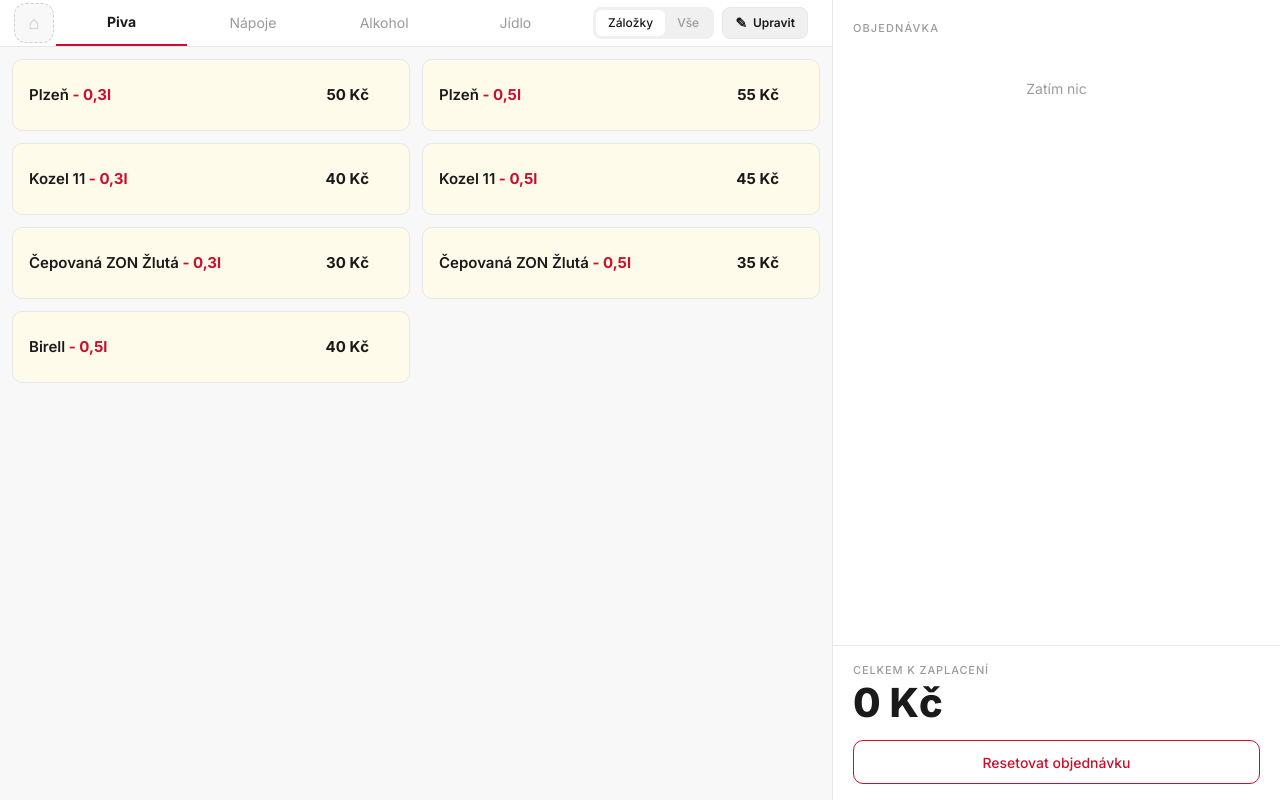
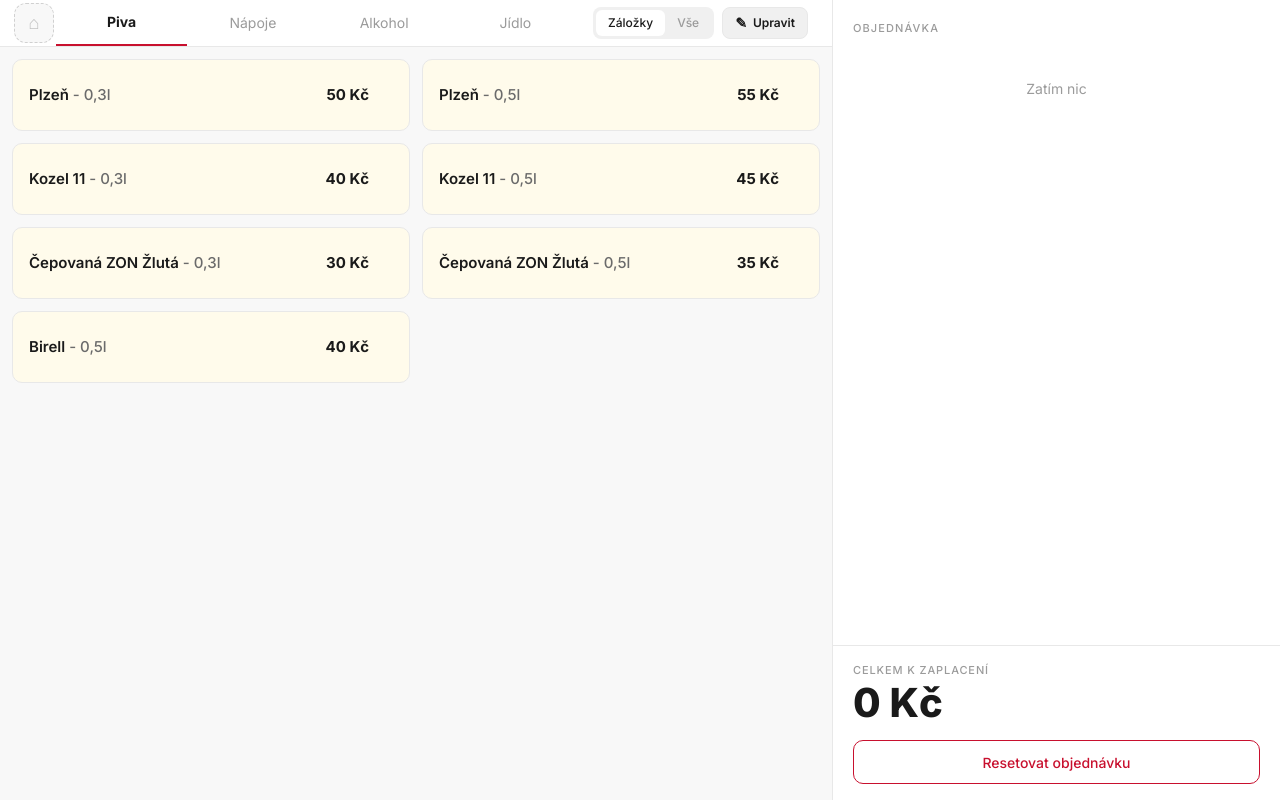
Before and after one commit to razak46/kulturni_odpoledne, a React (Vite) app: page / in a window 1280 px wide. Built offline with nearby package versions, Linux system fonts and the light colour scheme.

Commit message:
Tone down size label: red → muted gray #6B6B6B
Size suffix (e.g. '- 0,5l') changed from bold #C8102E to medium-weight
#6B6B6B — readable but no longer competing with the item name or price.

https://claude.ai/code/session_01NWytd3ZteYgVk7LYxwSu2R

```diff
--- a/src/components/BeerCard.tsx
+++ b/src/components/BeerCard.tsx
@@ -32,7 +32,7 @@ export function BeerCard({ item, qty, onTap, dimmed, bgColor = '#FFFFFF' }: Prop
       <div className="flex items-center justify-between gap-2 pr-6">
         <span className={`${s.font} font-semibold text-[#1A1A1A] leading-tight`}>
           {item.name}
-          {item.size && <span className="font-bold text-[#C8102E]"> - {item.size}</span>}
+          {item.size && <span className="font-medium text-[#6B6B6B]"> - {item.size}</span>}
         </span>
         <span className={`${s.font} font-bold text-[#1A1A1A] shrink-0`}>
           {item.price} Kč
--- a/src/components/ItemCard.tsx
+++ b/src/components/ItemCard.tsx
@@ -32,7 +32,7 @@ export function ItemCard({ item, qty, onTap, dimmed, bgColor = '#FFFFFF' }: Prop
       <div className="flex items-center justify-between gap-2 pr-6">
         <span className={`${s.font} font-semibold text-[#1A1A1A] leading-tight`}>
           {item.name}
-          {item.size && <span className="font-bold text-[#C8102E]"> - {item.size}</span>}
+          {item.size && <span className="font-medium text-[#6B6B6B]"> - {item.size}</span>}
         </span>
         <span className={`${s.font} font-bold text-[#1A1A1A] shrink-0`}>
           {item.price} Kč
```
